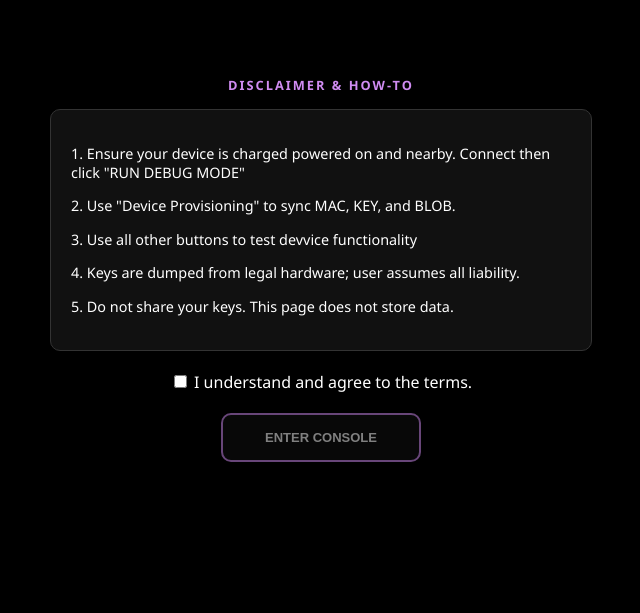
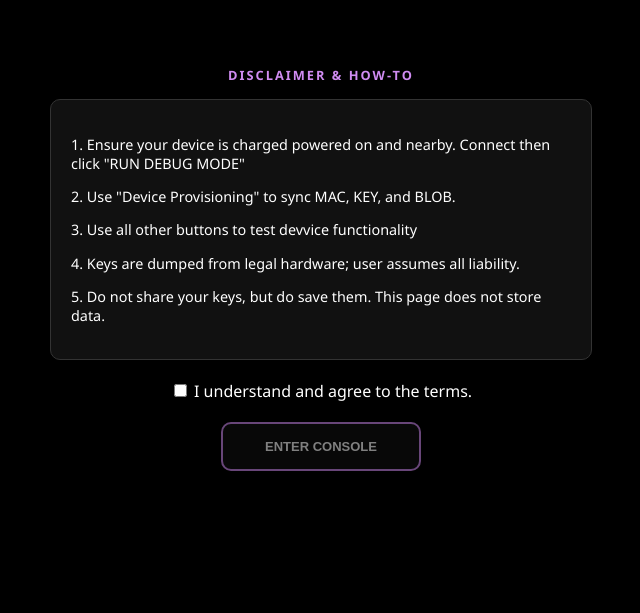
Before and after one commit to RFC418/PGPPP-EMU, a plain HTML site: page Console.html in a window 1280 px wide. Shown: the part 154-767 px from the top of the page, without its empty margins (339-979 px from the left). Drawn offline with Linux system fonts and the light colour scheme.

Commit message:
Update Console.html

```diff
--- a/Console.html
+++ b/Console.html
@@ -74,7 +74,7 @@ input.textmsg {
         <p>2. Use "Device Provisioning" to sync MAC, KEY, and BLOB.</p>
 		<p>3. Use all other buttons to test devvice functionality</p>
 		<p>4. Keys are dumped from legal hardware; user assumes all liability.</p>
-        <p>5. Do not share your keys. This page does not store data.</p>
+        <p>5. Do not share your keys, but do save them. This page does not store data.</p>
     </div>
     <label style="color: #fff; margin-bottom: 15px;">
         <input type="checkbox" id="agree-check" onchange="checkAgreement()"> I understand and agree to the terms.
```
